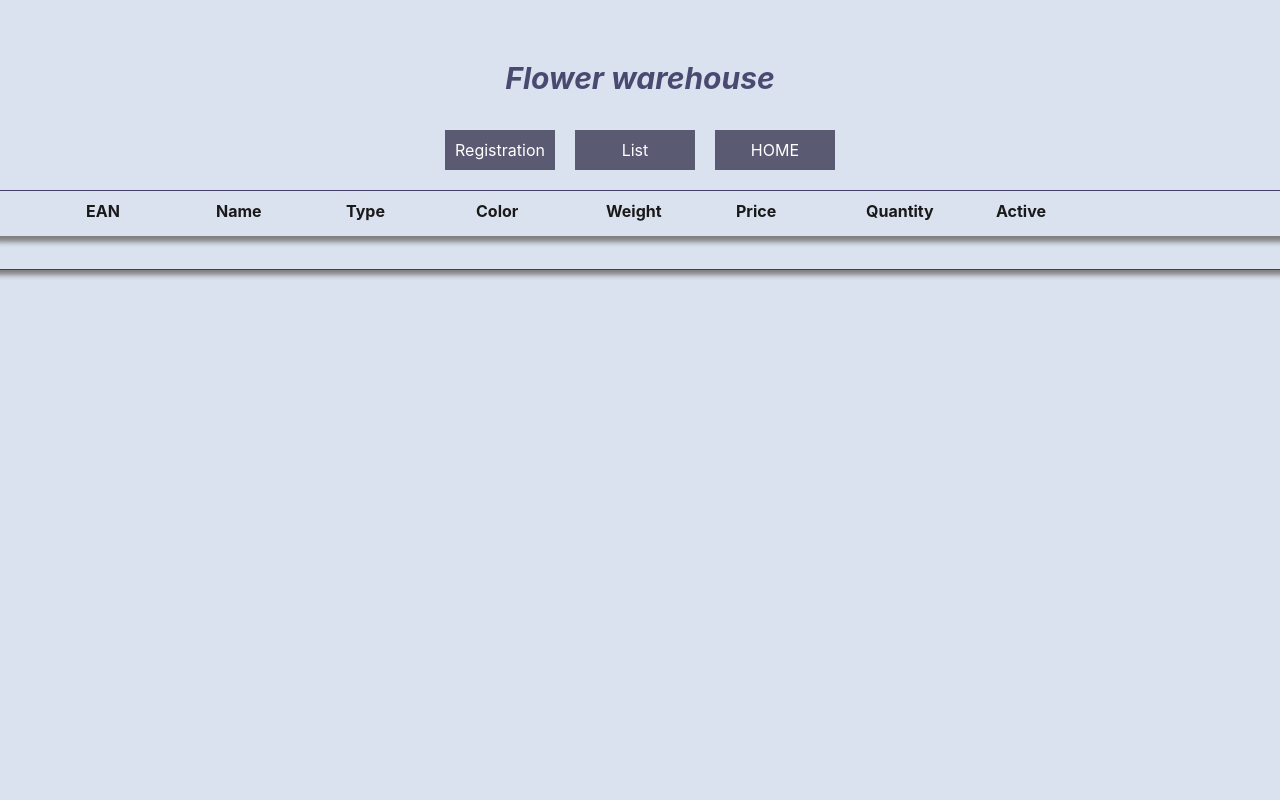
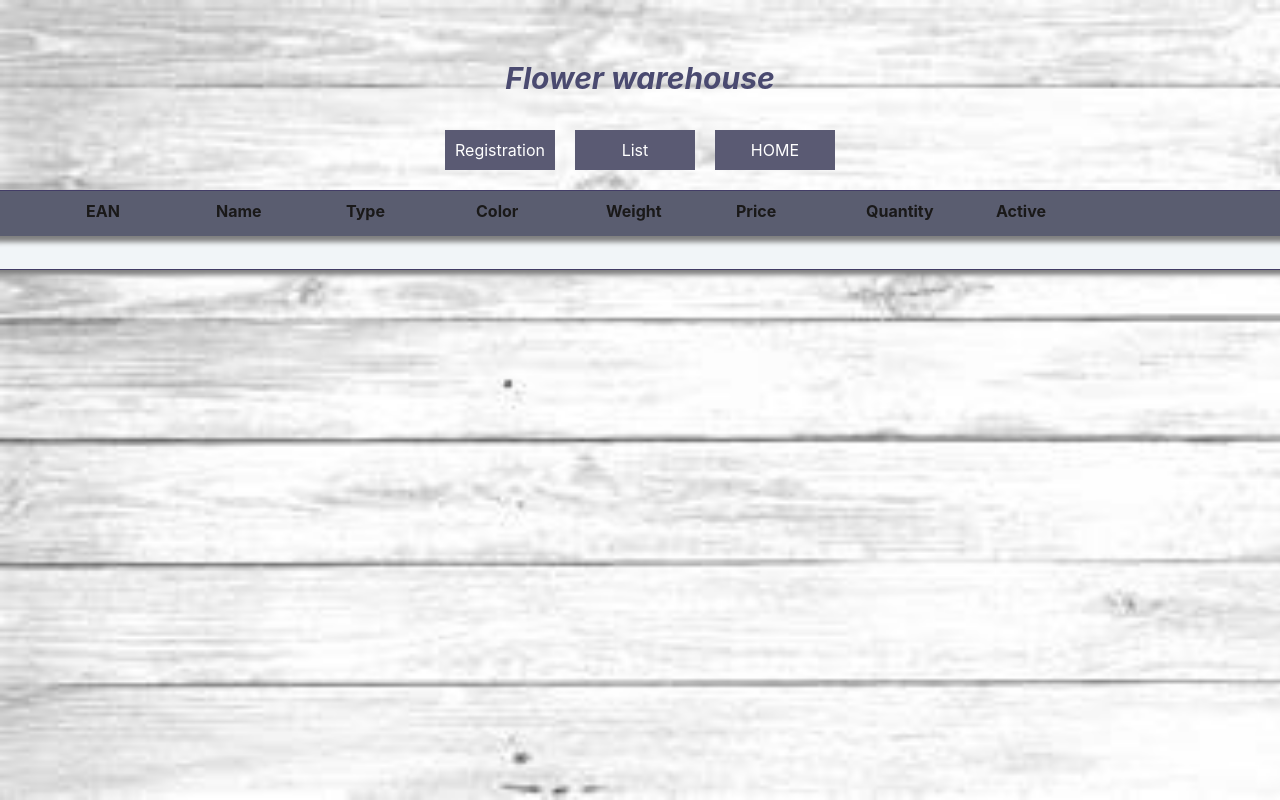
Before and after one commit to lauraMeiz/Warehouse, a React (Create React App) app: page /list in a window 1280 px wide. Shown: the top 800 px of the page. Built offline with nearby package versions, Linux system fonts and the light colour scheme.

Commit message:
homePg backgroundColor

```diff
--- a/src/Crud.scss
+++ b/src/Crud.scss
@@ -1,6 +1,9 @@
 .app {
   background-color: #dae1ef;
   min-height: 100vh;
+  background-image: url(./img/background2.jpg);
+  background-repeat: no-repeat;
+  background-size: cover;
   @media (max-width: 375px) {
     width: 100%;
     margin: 0;
@@ -32,7 +35,7 @@
     padding: 10px 0px 15px 95px;
     border-bottom: 1px solid grey;
     box-shadow: 2px 5px 5px grey;
-    // background-color: rgb(90, 93, 112);
+    background-color: rgb(90, 93, 112);
     @media (max-width: 1100px) {
       width: 800px;
       margin: 0px calc(50% - 400px);
@@ -279,6 +282,7 @@
   }
 }
 .read-all {
+  background-color: #f1f5f8;
   width: 1300px;
   margin: 0 calc(50% - 650px);
   border: 1px solid rgb(66, 60, 102);
@@ -426,6 +430,7 @@
   justify-content: space-between;
   align-items: center;
   margin: 40px calc(50% - 500px);
+
   img {
     width: 200px;
     height: 200px;
```
Also changed, not shown: src/img/background.jpg (added), src/img/background2.jpg (added).
